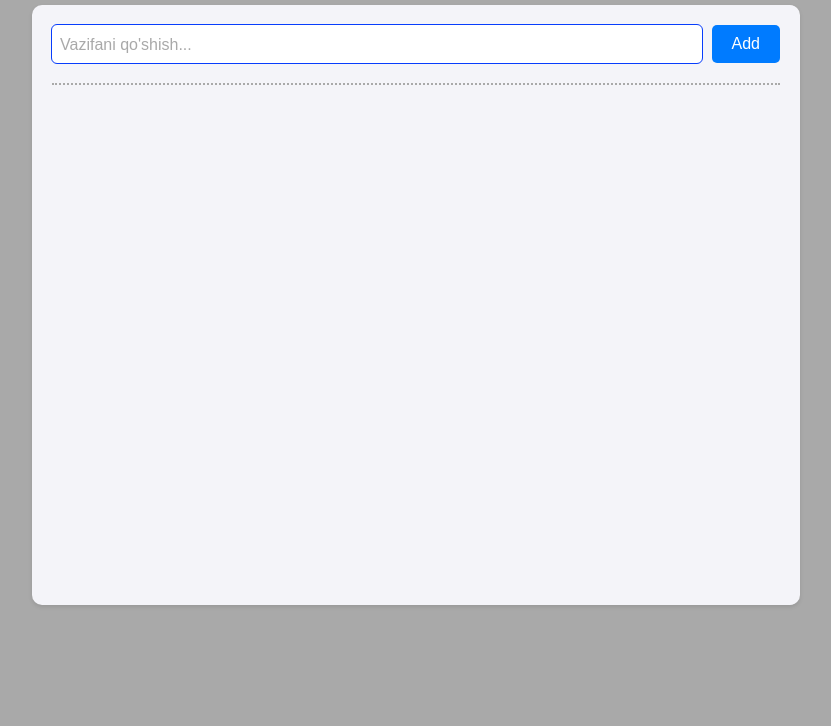
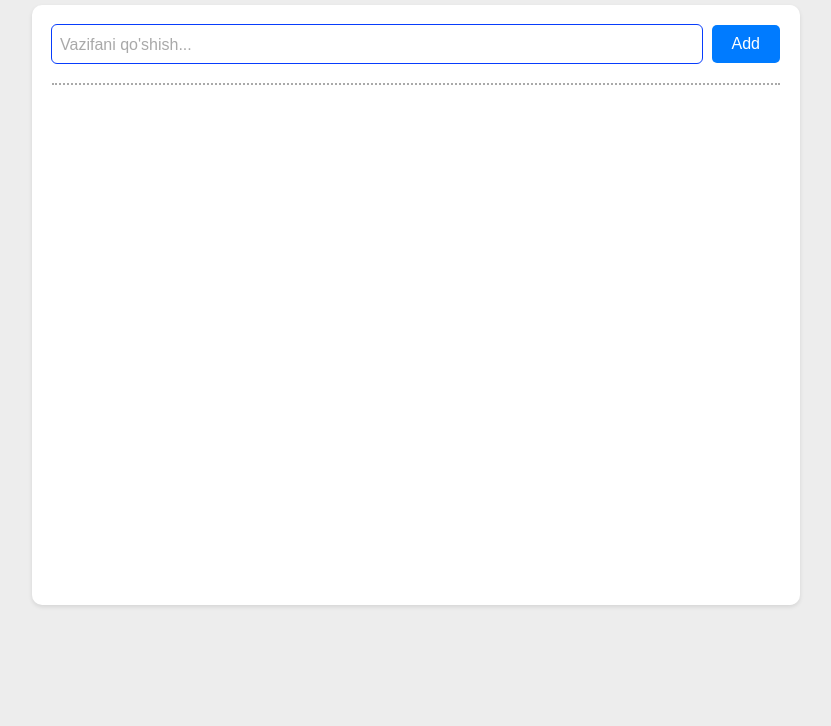
Before and after one commit to AmirbekkAmonov/CRUD, a plain HTML site: page index.html in a window 1280 px wide. Shown: the part 74-800 px from the top of the page, without its empty margins (224-1055 px from the left). Drawn offline with Linux system fonts and the light colour scheme.

Commit message:
yaxshilanish

```diff
--- a/style.css
+++ b/style.css
@@ -6,14 +6,20 @@
 body {
     width: 100%;
     font-family: Arial, sans-serif;
-    margin: 0;
-    background-color: darkgray;
+    margin: 0 auto;
+    background-color: rgb(237, 237, 237);
 }
 
 h1 {
-    margin:20px 0 ;
+
+
+    margin:20px auto ;
     text-align: center;
     font-size: 34px;
+    color: #000000;
+    /* background-color: rgb(194, 194, 194); */
+
+
 }
 
 .container {
@@ -25,7 +31,7 @@ h1 {
     align-items: center;
     flex-direction: column;
     justify-content: center;
-    background-color: #f4f4f9;
+    background-color: #ffffff;
     border-radius: 10px;
     box-shadow: 0 2px 4px rgba(0, 0, 0, 0.1);
 }
```
